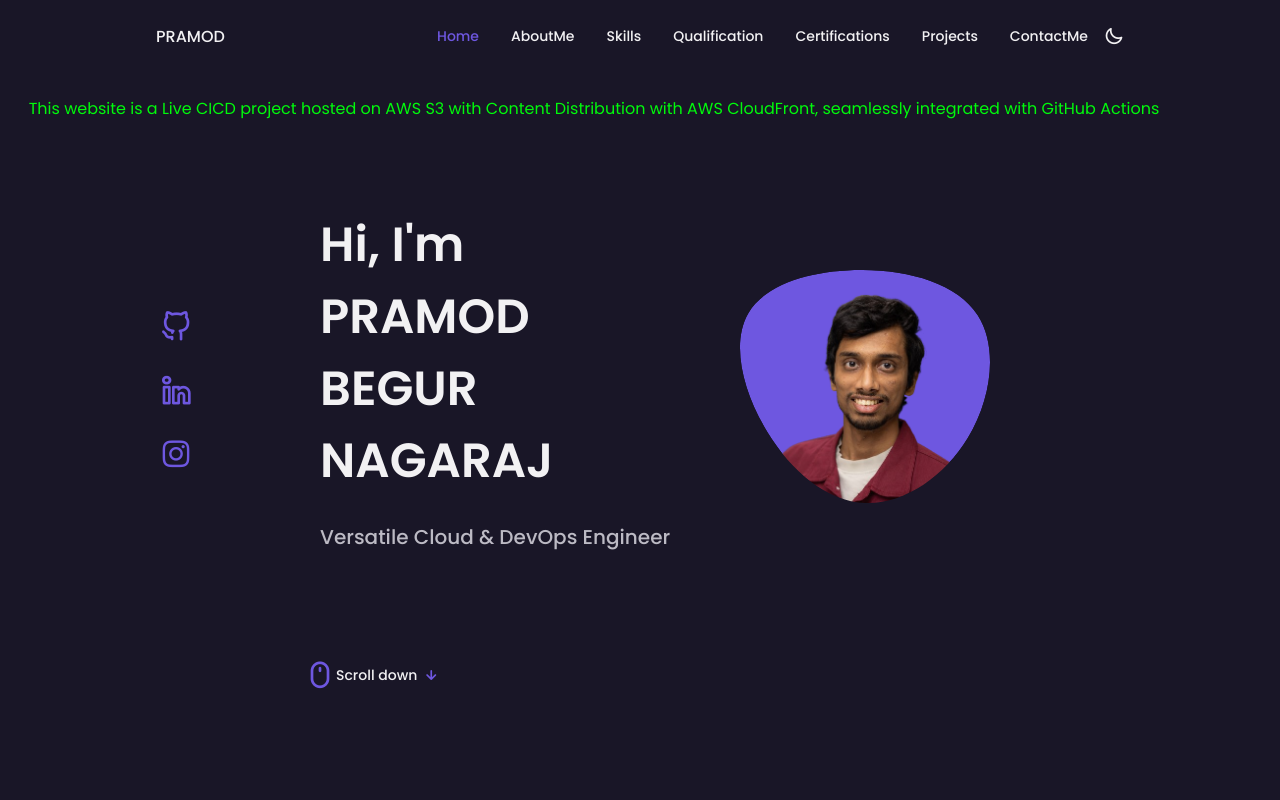
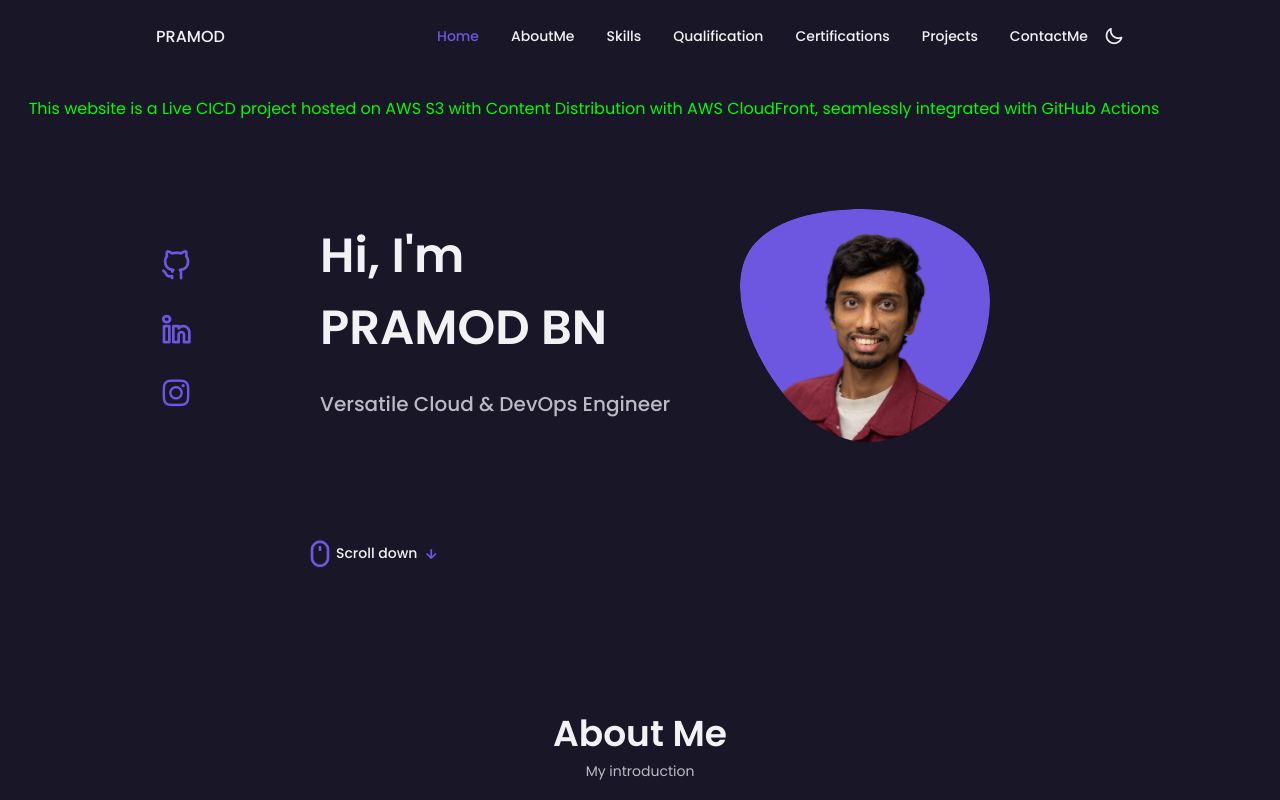
Before and after one commit to pramodbn27/pramod-portfolio, a plain HTML site: page index.html in a window 1280 px wide. Shown: the top 800 px of the page. Drawn offline with nearby package versions, Linux system fonts and the light colour scheme.

Commit message:
Update index.html

```diff
--- a/index.html
+++ b/index.html
@@ -131,7 +131,7 @@
                         </div>
 
                         <div class="home__data">
-                            <h1 class="home__title">Hi, I'm PRAMOD BEGUR NAGARAJ</h1>
+                            <h1 class="home__title">Hi, I'm PRAMOD BN</h1>
                             <br>
                             <h3 class="home__subtitle">Versatile Cloud & DevOps Engineer</h3>
                         </div>
```
